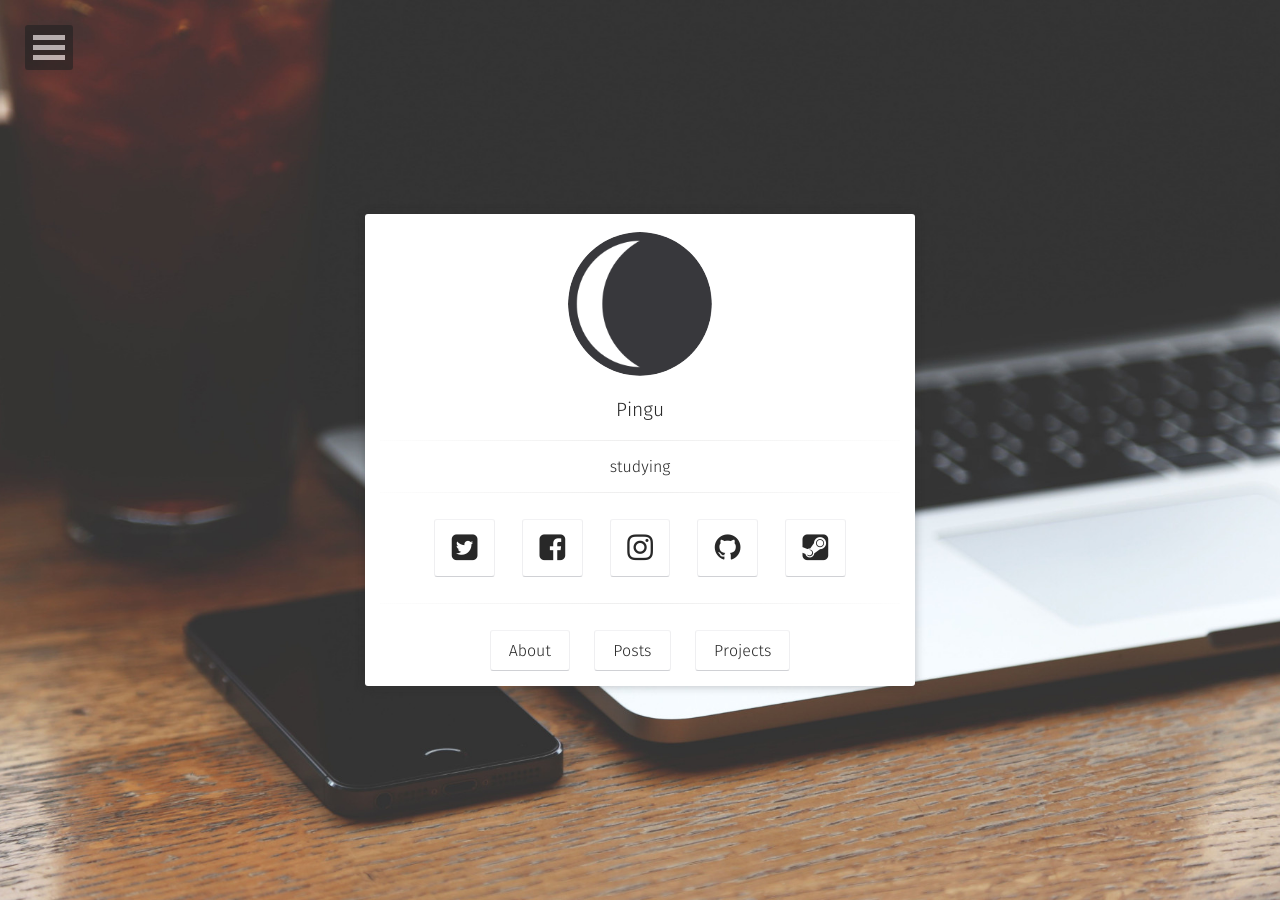
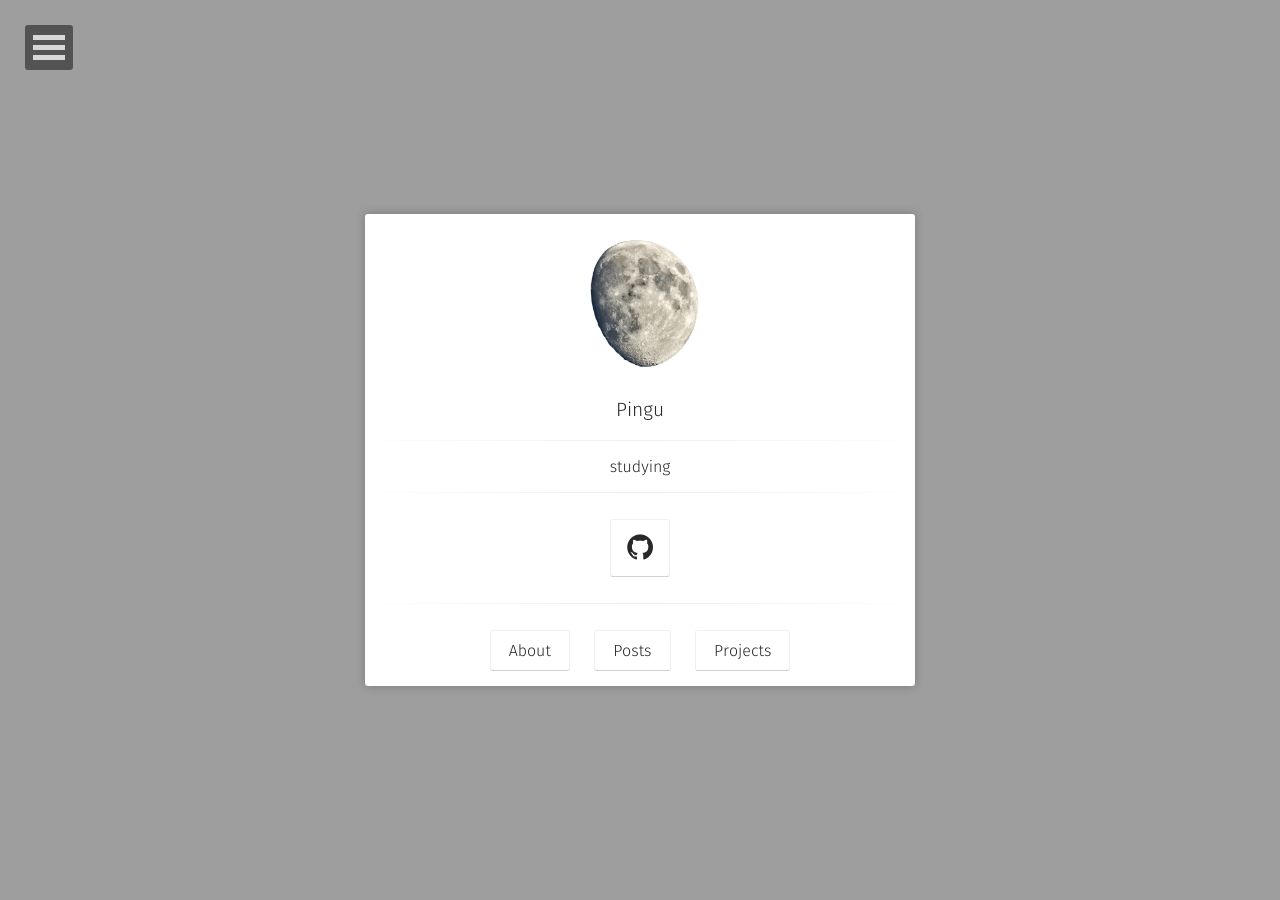
Before and after one commit to gungadinn/gungadinn.github.io, a Jekyll site: the page built from index.html, in a window 1280 px wide. Built offline with Jekyll 4.4.1, drawn with Linux system fonts in a browser that asks for light colours; some web fonts are replaced.

Commit message:
update file

```diff
--- a/_config.yml
+++ b/_config.yml
@@ -4,8 +4,8 @@ bio:                'studying'
 description:        ""
 reading_time:       true
 words_per_minute:   200
-logo:               'assets/img/logo.png'
-background:         'assets/img/placeholder-big.jpg'
+logo:               'assets/img/logo2.png'
+background:         'assets/img/bg01.jpg'
 tiled_bg:           false   # Set this true if you want to tile your background image, otherwise it will be covered
 locale:             en_US
 url:                https://gungadinn.github.io/
@@ -38,19 +38,19 @@ disqus_shortname:   taylantatli
   #ad-slot:
 #bing-verify:
 #email:
-twitter:            username
-facebook:           username
-github-url:         username
+#twitter:            username
+#facebook:           username
+github-url:         "https://github.com/gungadinn"
 #stackoverflow:     123456/username   from a "http://stackoverflow.com/users/123456/username" link
 #linkedin:          username
 #xing:              username
-instagram:          username
+#instagram:          username
 #lastfm:            username
 #tumblr:            username
 #medium:            '@username'
 #pinterest:         username
 #foursquare:        username
-steam:              username
+#steam:              username
 #dribbble:          username
 #youtube:           username
 #youtube-channel:   channel
```
Also changed, not shown: README.md (deleted), assets/img/logo2.png (added), 1 other file.
